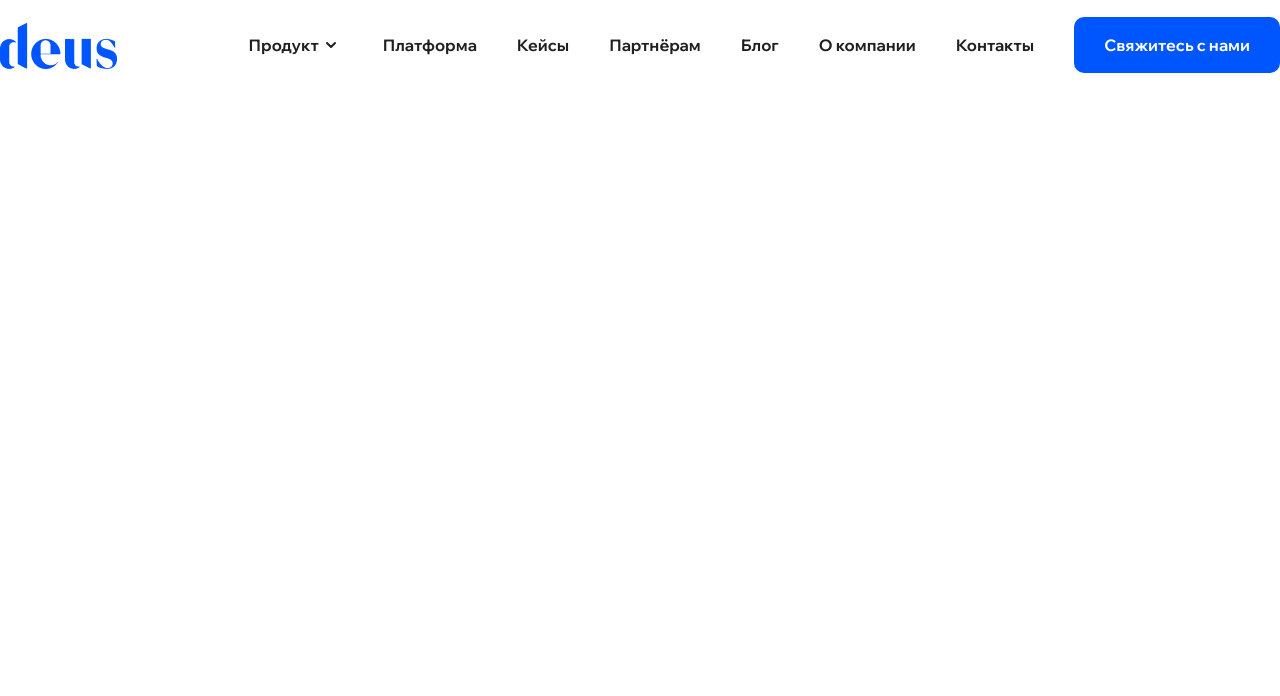
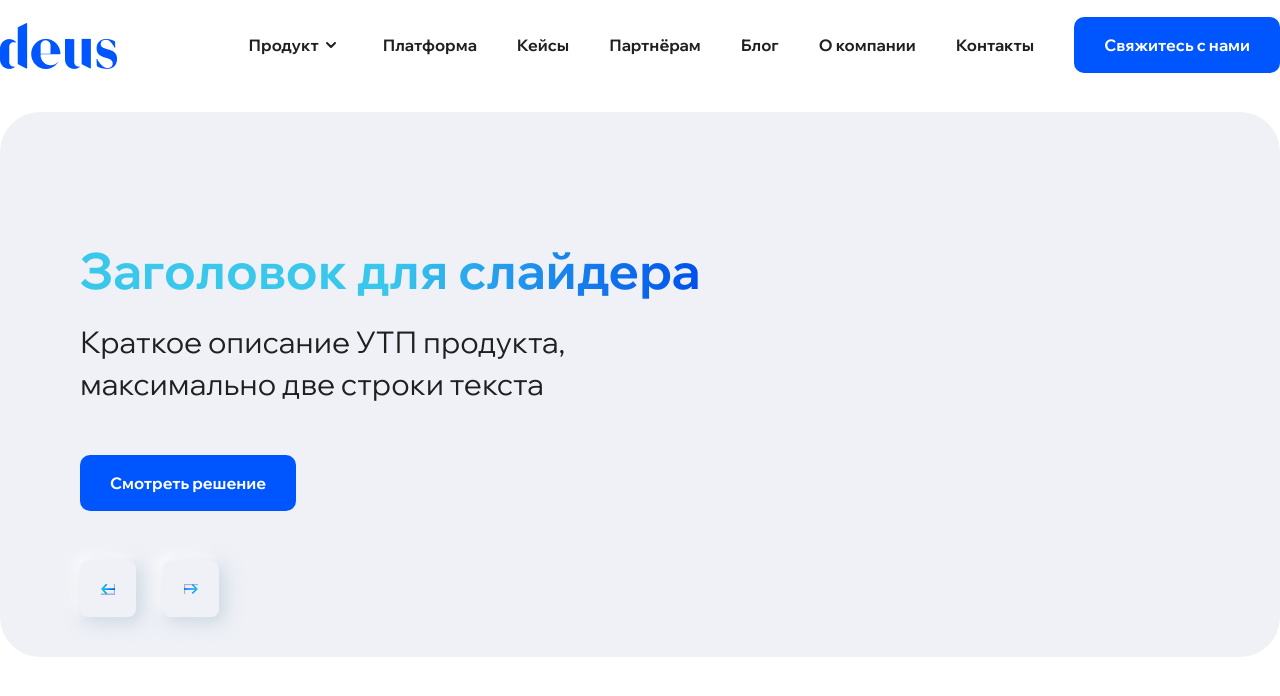
Before and after one commit to cetvrtak/stevo-deus, a React (Vite) app: page / in a window 1280 px wide. Shown: the top 696 px of the page. Built offline with nearby package versions, Linux system fonts and the light colour scheme.

Commit message:
Add hero section

```diff
--- a/src/App.css
+++ b/src/App.css
@@ -38,6 +38,34 @@
   line-height: 100%;
   letter-spacing: 0%;
   text-align: left;
+}
+
+.arrows-container {
+  display: flex;
+  align-items: center;
+  justify-content: center;
+  gap: 27px;
+}
+
+.arrow-btn-container {
+  width: 56px;
+  height: 56px;
+  display: flex;
+  align-items: center;
+  justify-content: center;
+
+  border-radius: 8px;
+
+  box-shadow: 5px 5px 20px 0px rgba(200, 212, 223, 0.8),
+    3px 3px 10px 0px rgba(210, 218, 227, 0.5),
+    -3px -3px 10px 0px rgb(255, 255, 255),
+    -5px -5px 18px 0px rgba(255, 255, 255, 0.9);
+  background: rgb(239, 241, 247);
+}
+
+.arrow-btn-icon {
+  width: 14px;
+  box-shadow: inset 1px 1px 1px 0px rgba(0, 75, 151, 0.4);
 }
 
 /* HEADER */
@@ -195,3 +223,60 @@
   letter-spacing: 0%;
   text-align: left;
 }
+
+/* HERO SECTION */
+.hero-section {
+  border-radius: 40px;
+  background: rgb(239, 241, 247);
+}
+
+.hero-section-text-box {
+  max-width: 767px;
+}
+
+.hero-section-text-container {
+  display: flex;
+  flex-direction: column;
+  justify-content: flex-start;
+  align-items: flex-start;
+  padding: 129px 0 40px 80px;
+  gap: 50px;
+}
+
+.hero-section-description {
+  display: flex;
+  flex-direction: column;
+  justify-content: flex-start;
+  align-items: flex-start;
+  padding: 0px;
+  gap: 20px;
+}
+
+.hero-section-title {
+  background: linear-gradient(
+    90deg,
+    rgb(57, 199, 236),
+    rgb(57, 199, 236),
+    rgb(0, 80, 236)
+  );
+  -webkit-background-clip: text;
+  -webkit-text-fill-color: transparent;
+  background-clip: text;
+  /* text-fill-color: transparent; */
+  font-family: Wix Madefor Display;
+  font-size: 50px;
+  font-weight: 700;
+  line-height: 120%;
+  letter-spacing: 0%;
+  text-align: left;
+}
+
+.hero-section-subtitle {
+  color: rgb(32, 32, 33);
+  font-family: Wix Madefor Display;
+  font-size: 30px;
+  font-weight: 400;
+  line-height: 140%;
+  letter-spacing: 0%;
+  text-align: left;
+}
--- a/src/App.jsx
+++ b/src/App.jsx
@@ -1,11 +1,13 @@
 import { useState } from 'react';
 import './App.css';
 import Header from './Header';
+import Hero from './Hero';
 
 function App() {
   return (
     <>
       <Header />
+      <Hero />
     </>
   );
 }
--- /dev/null
+++ b/src/ArrowButton.jsx
@@ -0,0 +1,14 @@
+function ArrowButton({ rotation = 0 }) {
+  return (
+    <div className="arrow-btn-container">
+      <img
+        src="src/assets/arrow-right.svg"
+        alt="Arrow Icon"
+        className="arrow-btn-icon"
+        style={{ transform: `rotate(${rotation}deg)` }}
+      />
+    </div>
+  );
+}
+
+export default ArrowButton;
--- /dev/null
+++ b/src/Hero.jsx
@@ -0,0 +1,32 @@
+import ArrowButton from './ArrowButton';
+import Button from './Button';
+
+function Hero() {
+  return (
+    <div className="container">
+      <div className="box">
+        <section className="hero-section">
+          <div className="hero-section-text-box">
+            <div className="hero-section-text-container">
+              <div className="hero-section-description">
+                <h1 className="hero-section-title">Заголовок для слайдера</h1>
+                <h3 className="hero-section-subtitle">
+                  Краткое описание УТП продукта, максимально две строки текста
+                </h3>
+              </div>
+
+              <Button>Смотреть решение</Button>
+
+              <div className="arrows-container">
+                <ArrowButton rotation={180} />
+                <ArrowButton />
+              </div>
+            </div>
+          </div>
+        </section>
+      </div>
+    </div>
+  );
+}
+
+export default Hero;
```
Also changed, not shown: src/assets/arrow-right.svg (added).
